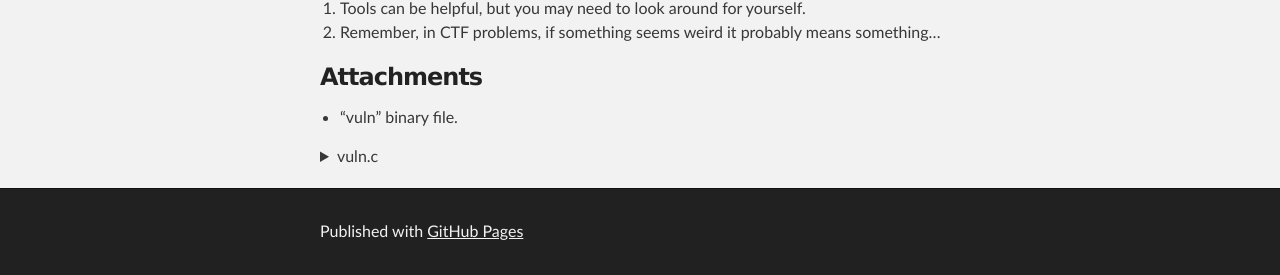
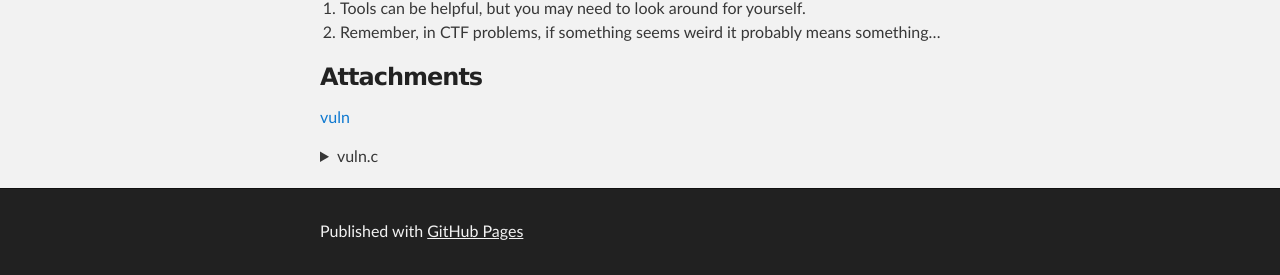
Before and after one commit to djm89uk/djm89uk.github.io, a Jekyll site: the page built from picogym_be.md, in a window 1280 px wide. Shown: the part 972-1247 px from the top of the page. Built offline with Jekyll 4.4.1, drawn with Linux system fonts in a browser that asks for light colours; our own code applies the rules of GitHub Pages for plain Markdown files; Markdown is read by kramdown in place of the engine named in the settings.

Commit message:
Update picogym_be.md

```diff
--- a/picogym_be.md
+++ b/picogym_be.md
@@ -33,7 +33,7 @@ I made a simple game to show off my programming skills. See if you can beat it!
 
 ### Attachments
 
-- "vuln" binary file.
+[vuln](./resources/picoctf/picogym/attachments/binary-exploitation/guessing-game-1/vuln)
 
 <details>
 
@@ -156,7 +156,7 @@ It's the Return of your favorite game! vuln vuln.c Makefile nc jupiter.challenge
 
 ### Attachments
 
-- "vuln" binary file.
+[vuln](./resources/picoctf/picogym/attachments/binary-exploitation/guessing-game-2/vuln)
 
 <details>
 
@@ -448,7 +449,7 @@ The most revolutionary game is finally available: seed sPRiNG is open right now!
 
 ### Attachments
 
-- "seed_spring" binary file.
+[seed_spring](./resources/picoctf/picogym/attachments/binary-exploitation/seed-spring/seed_spring)
 
 ### Solutions
 
@@ -493,9 +494,11 @@ Just pwn this program and get a flag. Connect with nc jupiter.challenges.picoctf
 
 ### Attachments
 
-- "sice_cream" binary file.
-- libc.so.6
-- ld-2.23.so
+[sice_cream](./resources/picoctf/picogym/attachments/binary-exploitation/sice_cream/sice_cream)
+
+[libc.so.6](./resources/picoctf/picogym/attachments/binary-exploitation/sice_cream/libc.so.6)
+
+[ld-2.23.so](./resources/picoctf/picogym/attachments/binary-exploitation/sice_cream/ld-2.23.so)
 
 ### Solutions
 
@@ -540,9 +543,11 @@ Now you're really cooking. Can you pwn this service?. Connect with nc jupiter.ch
 
 ### Attachments
 
-- "zero_to_hero" binary file.
-- libc.so.6
-- ld-2.29.so
+[zero_to_hero](./resources/picoctf/picogym/attachments/binary-exploitation/zero-to-hero/zero_to_hero)
+
+[libc.so.6](./resources/picoctf/picogym/attachments/binary-exploitation/zero-to-hero/libc.so.6)
+
+[ld-2.29.so](./resources/picoctf/picogym/attachments/binary-exploitation/zero-to-hero/ld-2.29.so)
 
 ### Solutions
 
```
Also changed, not shown: other parts of picogym_be.md (+1 -0 lines).
